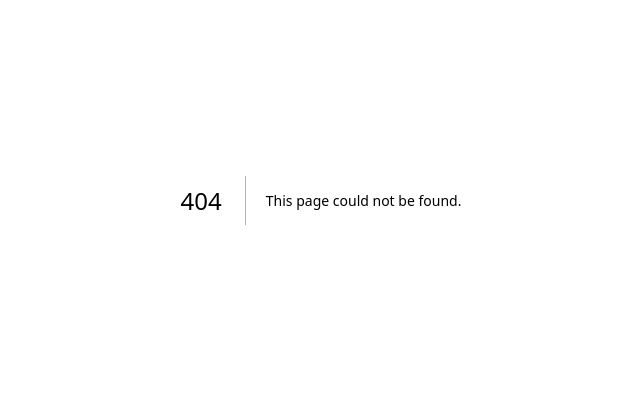
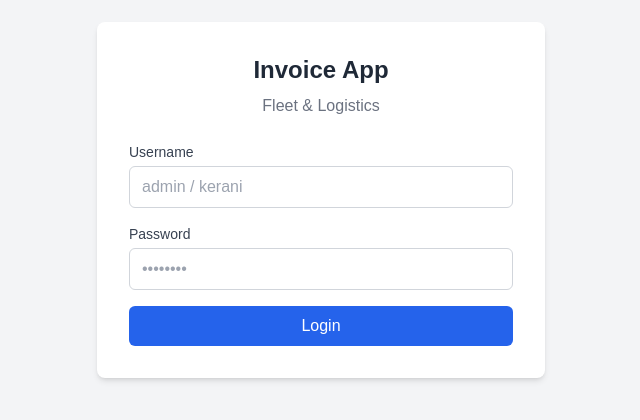
Before and after one commit to Mongsky04/INVOICE-APP, a Next.js app in the folder frontend/: page /login in a window 1280 px wide. Before the commit this address had no page. Shown: the part 200-620 px from the top of the page, without its empty margins (319-959 px from the left). Built offline with nearby package versions, Linux system fonts and the light colour scheme; no server answers.

Commit message:
feat: add login page with JWT auth flow

```diff
--- /dev/null
+++ b/frontend/src/pages/login.tsx
@@ -0,0 +1,80 @@
+import { useState, FormEvent } from "react";
+import { useRouter } from "next/router";
+import api from "@/lib/axios";
+import { useAuthStore } from "@/stores/authStore";
+import toast from "react-hot-toast";
+import type { LoginResponse } from "@/types";
+
+export default function LoginPage() {
+  const router = useRouter();
+  const setToken = useAuthStore((s) => s.setToken);
+  const [username, setUsername] = useState("");
+  const [password, setPassword] = useState("");
+  const [loading, setLoading] = useState(false);
+
+  const handleSubmit = async (e: FormEvent) => {
+    e.preventDefault();
+    if (!username || !password) {
+      toast.error("Username dan password wajib diisi");
+      return;
+    }
+    setLoading(true);
+    try {
+      const res = await api.post<LoginResponse>("/login", {
+        username,
+        password,
+      });
+      setToken(res.data.token);
+      toast.success(`Login berhasil sebagai ${res.data.user.role}`);
+      router.push("/invoice/create");
+    } catch {
+      toast.error("Username atau password salah");
+    } finally {
+      setLoading(false);
+    }
+  };
+
+  return (
+    <div className="min-h-screen flex items-center justify-center bg-gray-100">
+      <div className="bg-white p-8 rounded-lg shadow-md w-full max-w-md">
+        <h1 className="text-2xl font-bold text-center mb-2 text-gray-800">
+          Invoice App
+        </h1>
+        <p className="text-center text-gray-500 mb-6">Fleet &amp; Logistics</p>
+        <form onSubmit={handleSubmit} className="space-y-4">
+          <div>
+            <label className="block text-sm font-medium text-gray-700 mb-1">
+              Username
+            </label>
+            <input
+              type="text"
+              value={username}
+              onChange={(e) => setUsername(e.target.value)}
+              className="w-full border border-gray-300 rounded-md px-3 py-2 focus:outline-none focus:ring-2 focus:ring-blue-500 text-gray-900"
+              placeholder="admin / kerani"
+            />
+          </div>
+          <div>
+            <label className="block text-sm font-medium text-gray-700 mb-1">
+              Password
+            </label>
+            <input
+              type="password"
+              value={password}
+              onChange={(e) => setPassword(e.target.value)}
+              className="w-full border border-gray-300 rounded-md px-3 py-2 focus:outline-none focus:ring-2 focus:ring-blue-500 text-gray-900"
+              placeholder="••••••••"
+            />
+          </div>
+          <button
+            type="submit"
+            disabled={loading}
+            className="w-full bg-blue-600 text-white py-2 rounded-md hover:bg-blue-700 disabled:opacity-50 disabled:cursor-not-allowed transition"
+          >
+            {loading ? "Memproses..." : "Login"}
+          </button>
+        </form>
+      </div>
+    </div>
+  );
+}
```
